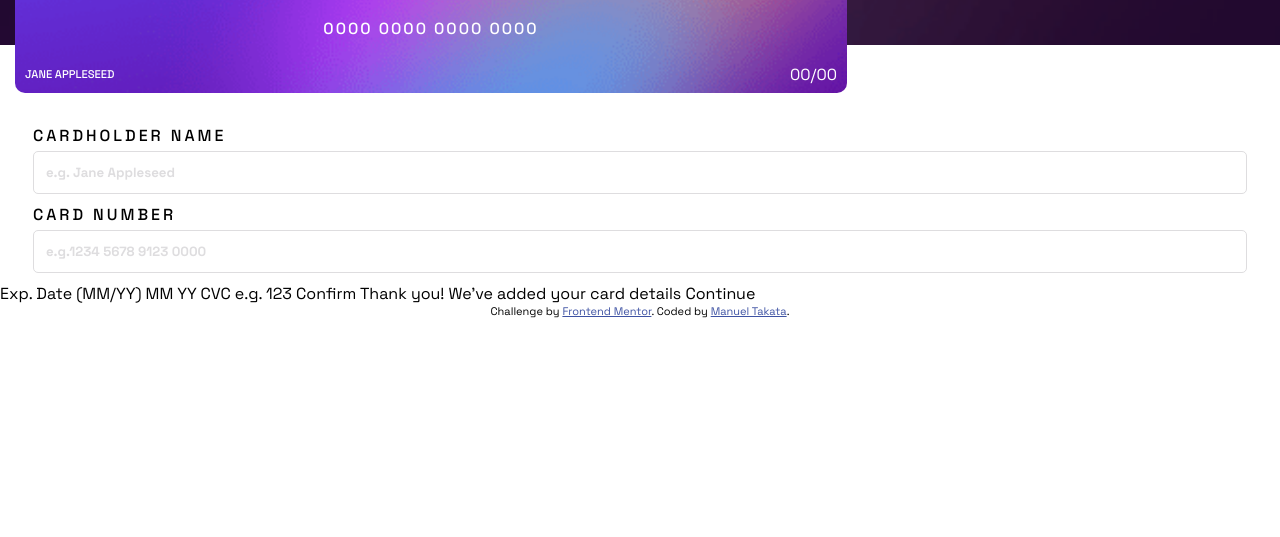
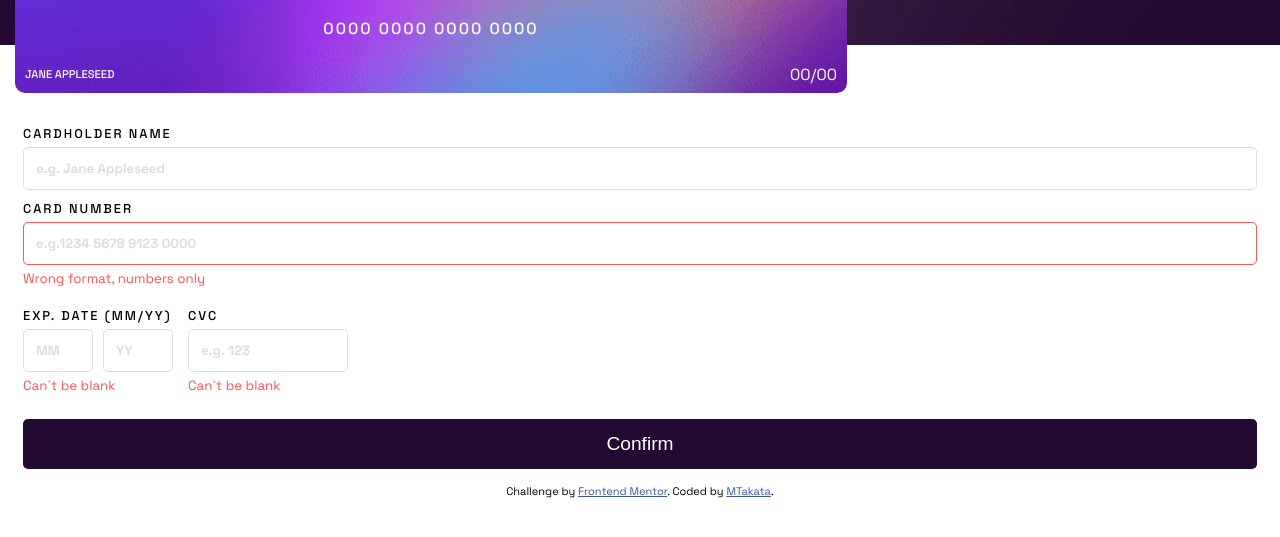
Before and after one commit to Takata21/Frontend-Mentor-Interactive-card-details-form, a plain HTML site: page index.html in a window 1280 px wide. Shown: the part 195-732 px from the top of the page. Drawn offline with Linux system fonts and the light colour scheme.

Commit message:
form and modal sections done

```diff
--- a/index.html
+++ b/index.html
@@ -53,37 +53,50 @@
         </div>
         <div class="form-group">
           <label for="Cardnumber" class="form-label">card number</label>
-          <input type="text" class="form-control" id="Cardnumber" placeholder="e.g.1234 5678 9123 0000">
+          <input type="text" class="form-control error" id="Cardnumber" placeholder="e.g.1234 5678 9123 0000">
+          <small class="error">Wrong format, numbers only</small>
         </div>
+        <div class="form-exp">
+          <div class="form-group exp">
+            <label for="" class="form-label"> Exp. Date (MM/YY)</label>
+            <div class=" input-container">
+              <input class="form-control date" type="number" placeholder="MM">
+              <input class="form-control date" type="number" placeholder="YY">
+            </div>
+            <small class="error">Can´t be blank</small>
+          </div>
+          <div class="form-group cvc">
+            <label for="" class="form-label">cvc</label>
+            <input class=" form-control cvc" placeholder="e.g. 123" type="number" name="" id="">
+            <small class="error">Can´t be blank</small>
+          </div>
+        </div>
+
+        <button class="card-btn">Confirm</button>
       </form>
+      <div class="modal">
+        <svg width="80" height="80" fill="none" xmlns="http://www.w3.org/2000/svg">
+          <circle cx="40" cy="40" r="40" fill="url(#a)" />
+          <path d="M28 39.92 36.08 48l16-16" stroke="#fff" stroke-width="3" />
+          <defs>
+            <linearGradient id="a" x1="-23.014" y1="11.507" x2="0" y2="91.507" gradientUnits="userSpaceOnUse">
+              <stop stop-color="#6348FE" />
+              <stop offset="1" stop-color="#610595" />
+            </linearGradient>
+          </defs>
+        </svg>
+        <h2>Thank you!</h2>
+        <p> We've added your card details
+        </p>
+        <button class="card-btn">Continue</button>
+      </div>
     </section>
 
   </main>
 
-
-
-
-
-
-
-  Exp. Date (MM/YY)
-  MM
-  YY
-
-  CVC
-  e.g. 123
-
-  Confirm
-
-  <!-- Completed state start -->
-
-  Thank you!
-  We've added your card details
-  Continue
-
   <div class="attribution">
     Challenge by <a href="https://www.frontendmentor.io?ref=challenge" target="_blank">Frontend Mentor</a>.
-    Coded by <a href="#">Manuel Takata</a>.
+    Coded by <a href="#">MTakata</a>.
   </div>
   <script src="./src/js/main.js"></script>
 </body>
--- a/src/static/css/index.css
+++ b/src/static/css/index.css
@@ -110,19 +110,25 @@ header {
 .form_card {
     margin-top: 80px;
     padding: 0 23px;
+    position: relative;
 }
 
 .form-group {
     display: flex;
     flex-direction: column;
     gap: 5px;
-    margin: 10px;
+    margin: 10px 0;
 }
+
+
+
+
 
 .form-label {
     text-transform: uppercase;
     font-weight: 500;
-    letter-spacing: 3px;
+    letter-spacing: 2px;
+    font-size: .8rem;
 }
 
 .form-control {
@@ -130,6 +136,15 @@ header {
     padding: 12px;
     font-family: 'Space Grotesk', sans-serif;
     border: 1px solid var(--LightGrayishViolet);
+    border-radius: 5px;
+}
+
+.form-control.cvc {
+    width: 160px;
+}
+
+.form-control.date {
+    width: 70px;
     border-radius: 5px;
 }
 
@@ -142,3 +157,72 @@ header {
     font-family: 'Space Grotesk', sans-serif;
     color: var(--LightGrayishViolet);
 }
+
+.input-container {
+    display: flex;
+    gap: 10px;
+}
+
+.form-exp {
+    display: flex;
+    gap: 15px;
+}
+
+.card-btn {
+    color: var(--White);
+    background-color: var(--VeryDarkViolet);
+    border: none;
+    outline: none;
+    cursor: pointer;
+    width: 100%;
+    height: 50px;
+    padding: 10px;
+    margin: 15px auto;
+    font-size: 1.2rem;
+    border-radius: 5px;
+}
+
+/*----------------ERROR-----------------*/
+.error {
+    color: var(--Red);
+}
+
+.form-control.error {
+    border: 1px solid var(--Red);
+}
+
+/*----------------MODAL-----------------*/
+.modal {
+    background-color: white;
+    position: absolute;
+    display: none;
+    visibility: hidden;
+    flex-direction: column;
+    align-items: center;
+    justify-content: center;
+    top: 0;
+    left: 0;
+    right: 0;
+    bottom: 0;
+    padding: 0 40px;
+    gap: 15px;
+    text-align: center;
+}
+
+.modal.active {
+    visibility: visible;
+    display: flex;
+
+}
+
+.modal h2 {
+    text-transform: uppercase;
+    letter-spacing: 5px;
+    font-size: 1.6rem;
+
+}
+
+.modal p {
+    color: var(--DarkGrayishViolet);
+    font-weight: bold;
+}
```
